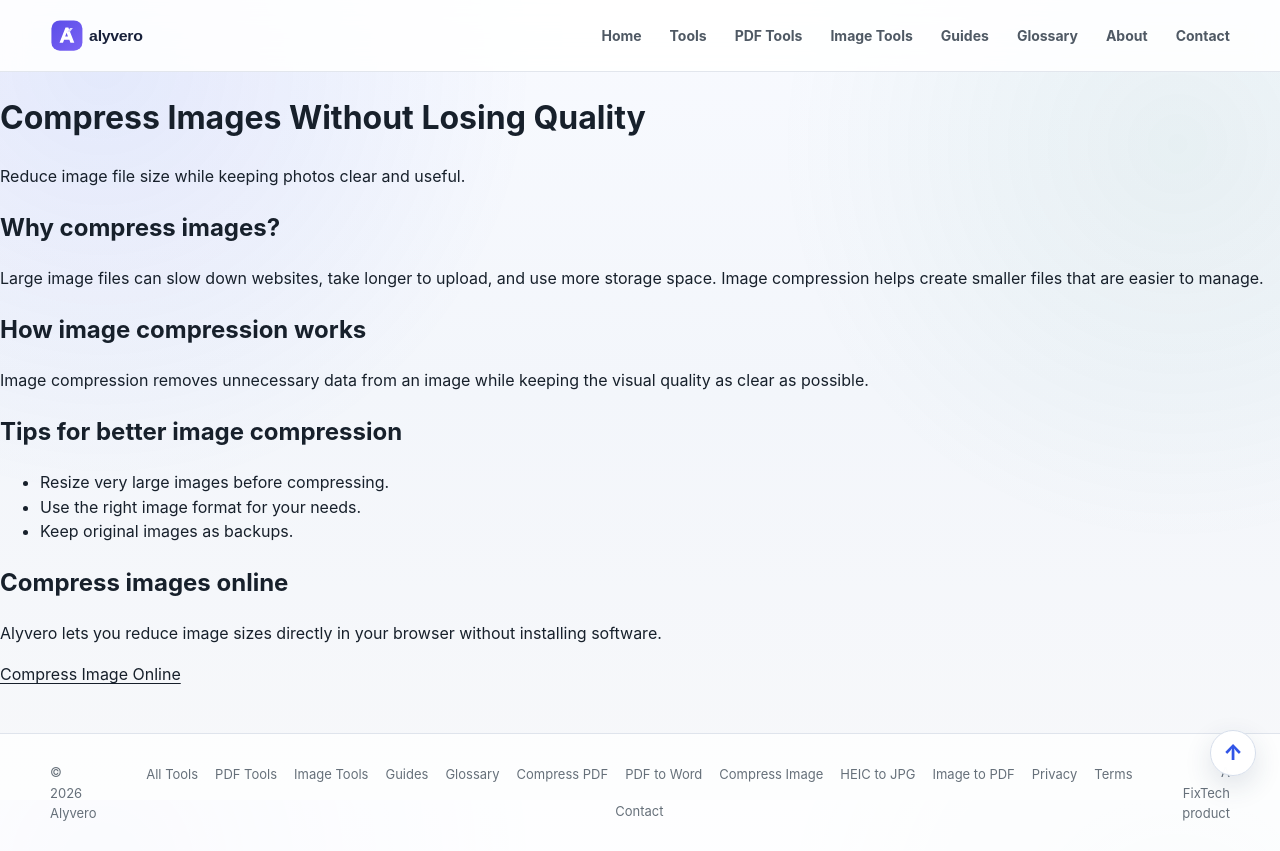
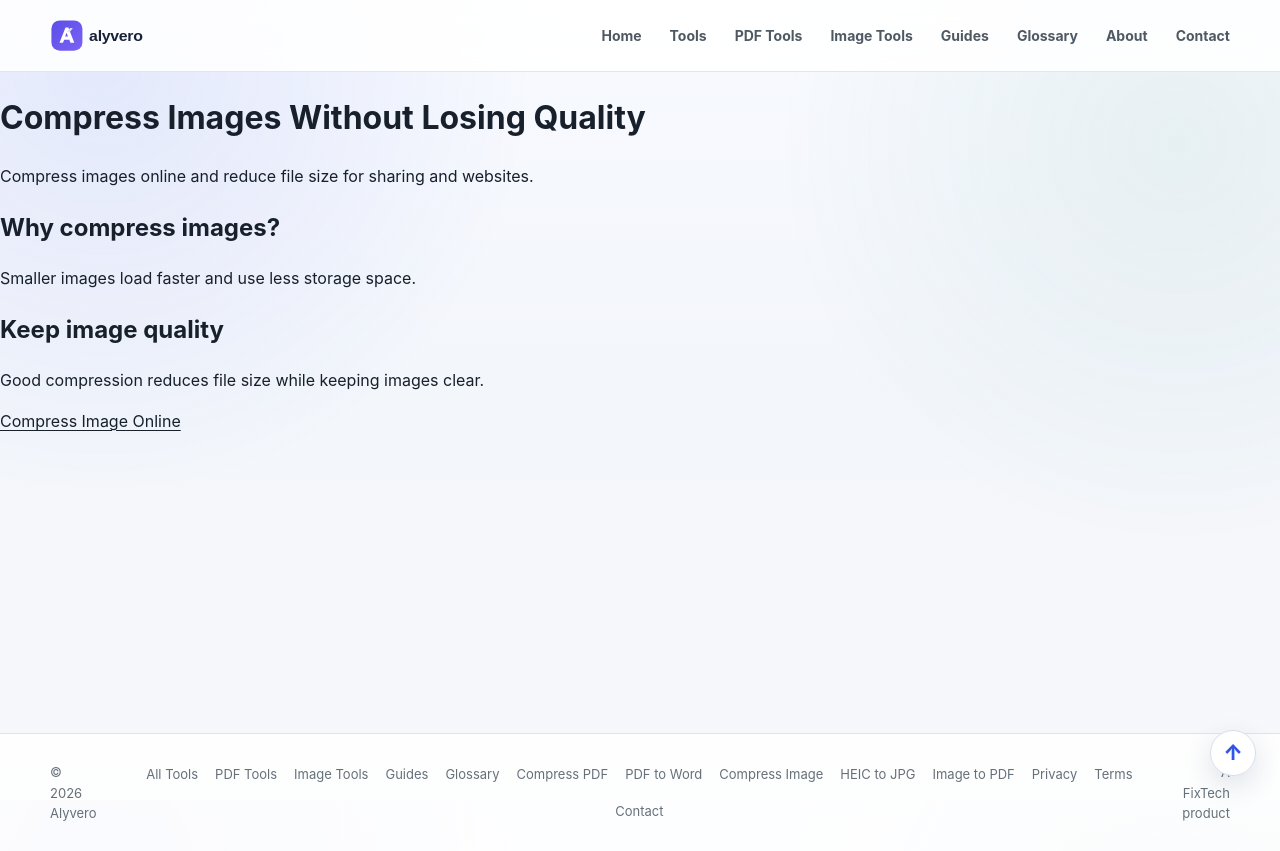
Before and after one commit to rindodi/alyvero, a Next.js app: page /compress-images-without-losing-quality in a window 1280 px wide. Built offline with nearby package versions, Linux system fonts and the light colour scheme.

Commit message:
Refactor Compress Images page structure and content

```diff
--- a/app/compress-images-without-losing-quality/page.tsx
+++ b/app/compress-images-without-losing-quality/page.tsx
@@ -2,70 +2,33 @@ import type { Metadata } from "next";
 
 export const metadata: Metadata = {
   title: "Compress Images Without Losing Quality | Alyvero",
-  description:
-    "Compress JPG, PNG and WebP images online while keeping good image quality. Reduce file size for websites and sharing.",
-  alternates: {
-    canonical: "/compress-images-without-losing-quality",
-  },
+  description: "Reduce image file size while keeping good quality.",
 };
 
-export default function CompressImagesWithoutLosingQualityPage() {
+export default function Page() {
   return (
-    <main className="mx-auto max-w-4xl px-6 py-12">
-      <h1 className="text-4xl font-bold text-center">
-        Compress Images Without Losing Quality
-      </h1>
+    <main>
+      <h1>Compress Images Without Losing Quality</h1>
 
-      <p className="mt-5 text-center text-gray-600">
-        Reduce image file size while keeping photos clear and useful.
+      <p>
+        Compress images online and reduce file size for sharing and websites.
       </p>
 
-      <section className="mt-10 space-y-6">
-        <h2 className="text-2xl font-semibold">
-          Why compress images?
-        </h2>
+      <h2>Why compress images?</h2>
 
       <p>
-          Large image files can slow down websites, take longer to upload,
-          and use more storage space. Image compression helps create smaller
-          files that are easier to manage.
+        Smaller images load faster and use less storage space.
       </p>
 
-        <h2 className="text-2xl font-semibold">
-          How image compression works
-        </h2>
+      <h2>Keep image quality</h2>
 
       <p>
-          Image compression removes unnecessary data from an image while
-          keeping the visual quality as clear as possible.
+        Good compression reduces file size while keeping images clear.
       </p>
 
-        <h2 className="text-2xl font-semibold">
-          Tips for better image compression
-        </h2>
-
-        <ul className="list-disc space-y-2 pl-6">
-          <li>Resize very large images before compressing.</li>
-          <li>Use the right image format for your needs.</li>
-          <li>Keep original images as backups.</li>
-        </ul>
-
-        <h2 className="text-2xl font-semibold">
-          Compress images online
-        </h2>
-
-        <p>
-          Alyvero lets you reduce image sizes directly in your browser
-          without installing software.
-        </p>
-
-        <a
-          href="/compress-image"
-          className="inline-block rounded-lg bg-black px-6 py-3 text-white"
-        >
+      <a href="/compress-image">
         Compress Image Online
       </a>
-      </section>
     </main>
   );
 }
```
Lines whose indentation alone changed are shown as unchanged.
